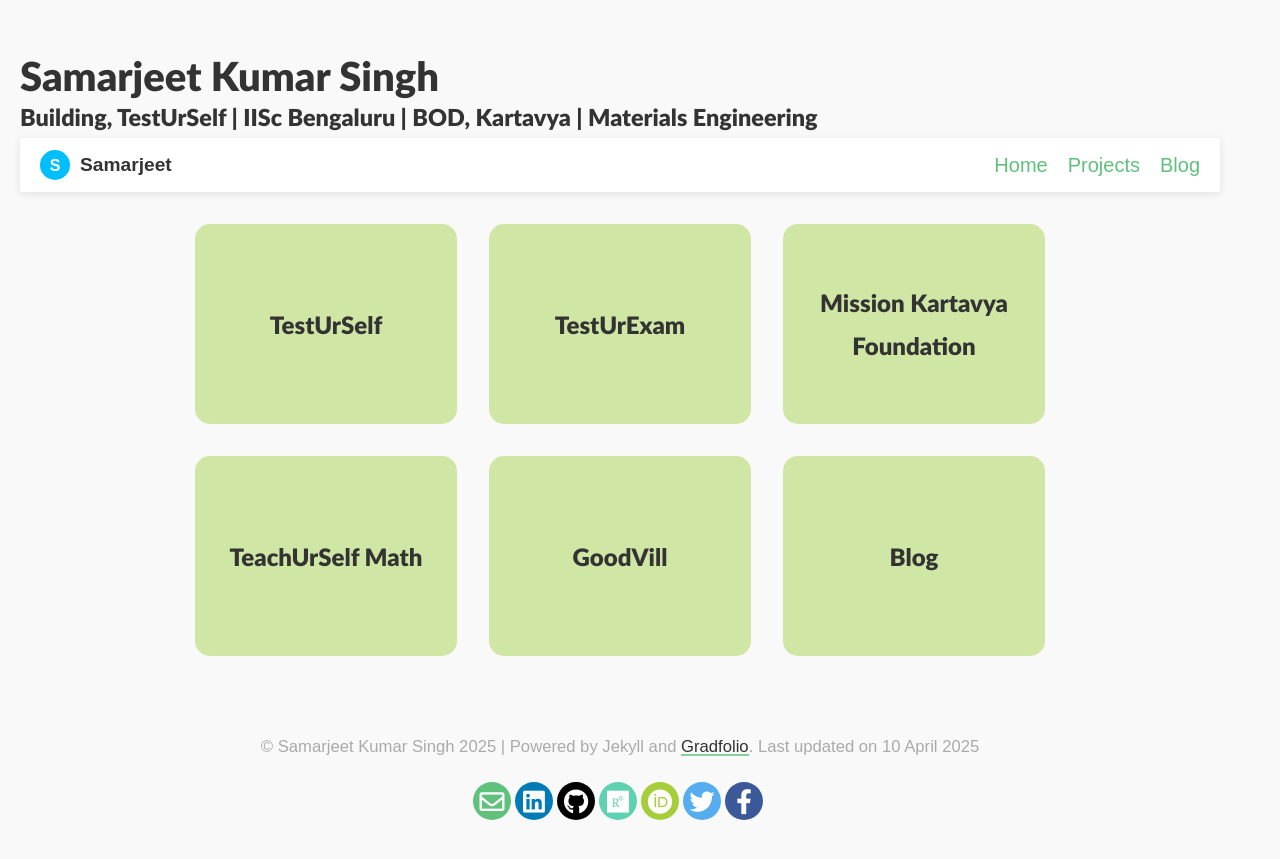
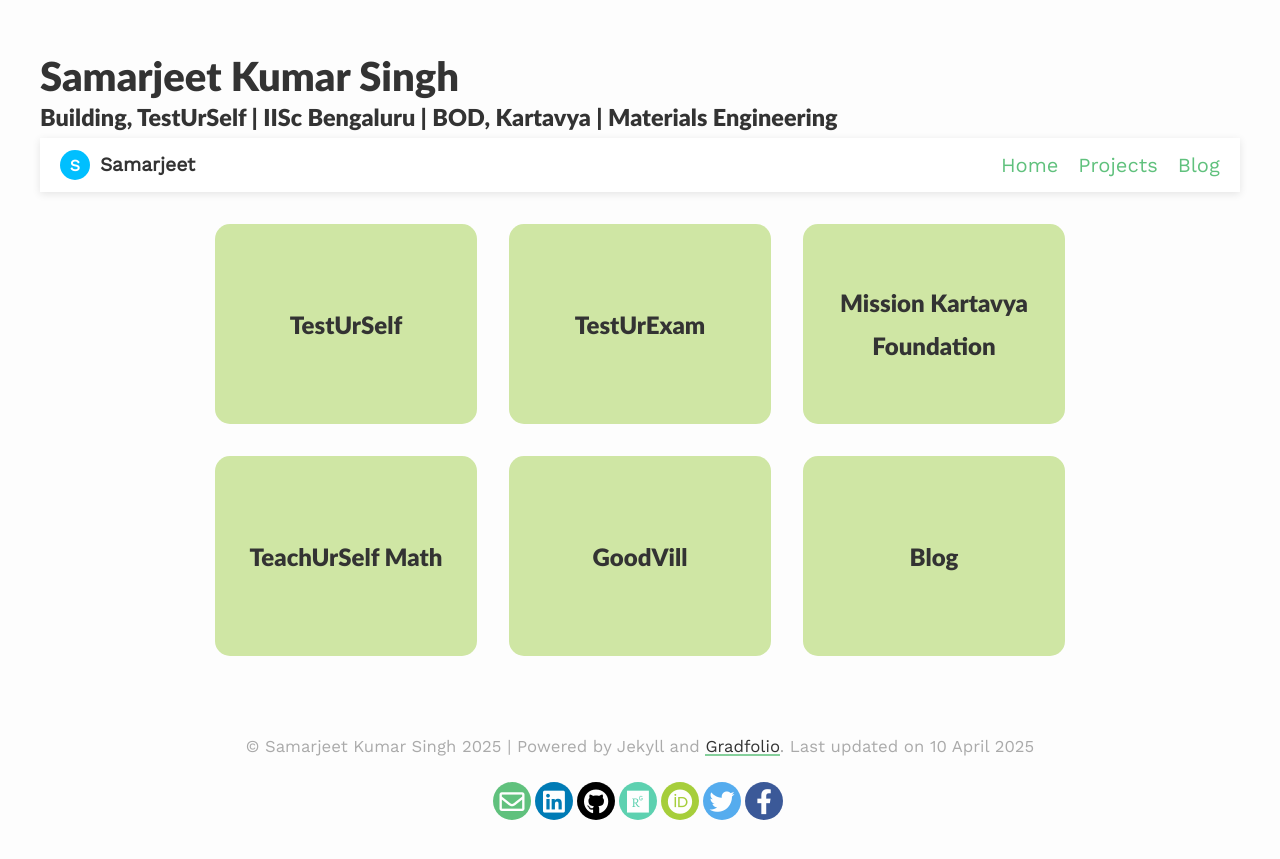
Before and after one commit to Samarjeetkumarsingh/website, a Jekyll site: the page built from _pages/projects.md, in a window 1280 px wide and 900 px high. Shown: the top 859 px of the window. Built offline with Jekyll 4.4.1, drawn with Linux system fonts in a browser that asks for light colours; nearby versions of some CDN libraries.

Commit message:
Update navigation.html

```diff
--- a/_includes/navigation.html
+++ b/_includes/navigation.html
@@ -3,13 +3,12 @@
 <head>
   <meta charset="UTF-8" />
   <meta name="viewport" content="width=device-width, initial-scale=1.0" />
-  <title>Sequential Arrow Animation</title>
   <style>
-    body {
+/*     body {
       background-color: #f9f9f9;
       margin: 0;
       font-family: Arial, sans-serif;
-    }
+    } */
 
     header {
       background-color: #fff;
```
